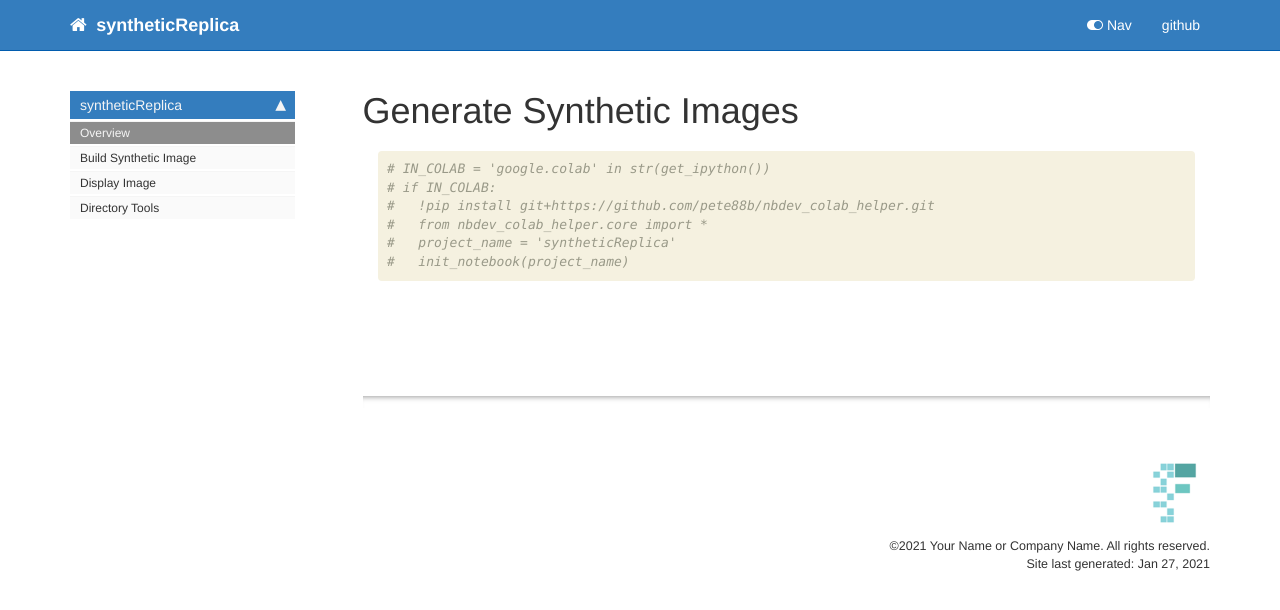
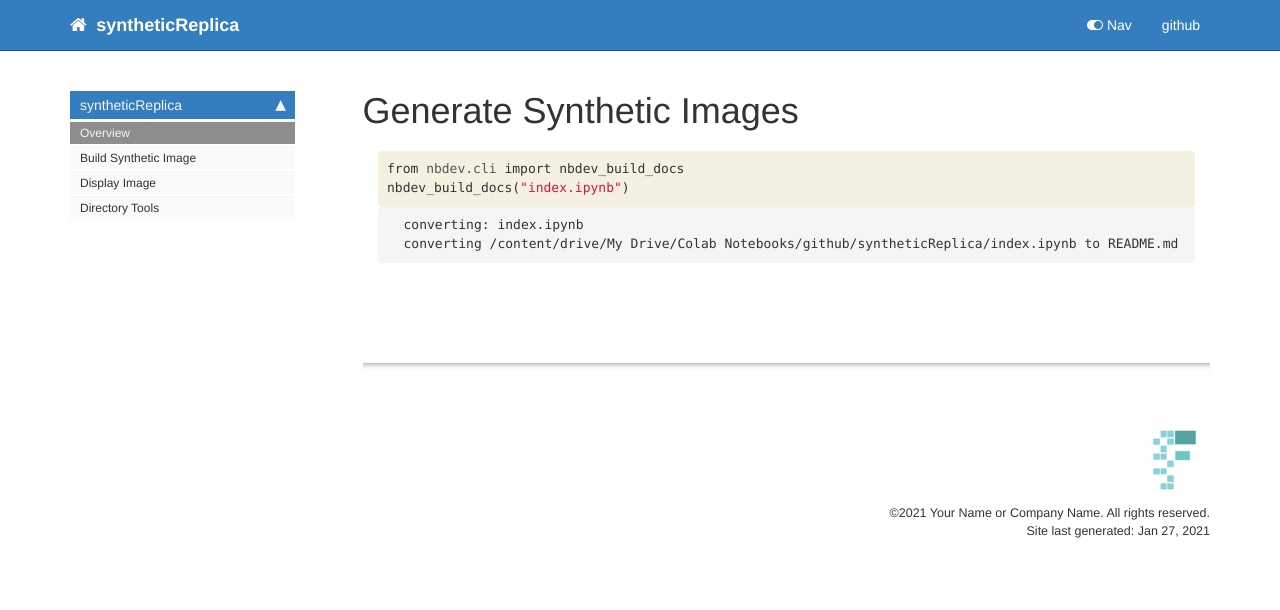
Before and after one commit to chho-work/syntheticReplica, a Jekyll site: the page built from docs/index.html, in a window 1280 px wide. Shown: the top 610 px of the page. Built offline with Jekyll 4.4.1, drawn with Linux system fonts in a browser that asks for light colours; nearby versions of some CDN libraries; comment, search, counter and statistics services are not loaded.

Commit message:
Update index

```diff
--- a/docs/index.html
+++ b/docs/index.html
@@ -36,15 +36,35 @@
 
 <div class="inner_cell">
     <div class="input_area">
-<div class=" highlight hl-ipython3"><pre><span></span><span class="c1"># IN_COLAB = &#39;google.colab&#39; in str(get_ipython())</span>
-<span class="c1"># if IN_COLAB:</span>
-<span class="c1">#   !pip install git+https://github.com/pete88b/nbdev_colab_helper.git</span>
-<span class="c1">#   from nbdev_colab_helper.core import *</span>
-<span class="c1">#   project_name = &#39;syntheticReplica&#39;</span>
-<span class="c1">#   init_notebook(project_name)</span>
+<div class=" highlight hl-ipython3"><pre><span></span><span class="kn">from</span> <span class="nn">nbdev.cli</span> <span class="kn">import</span> <span class="n">nbdev_build_docs</span>
+<span class="n">nbdev_build_docs</span><span class="p">(</span><span class="s2">&quot;index.ipynb&quot;</span><span class="p">)</span>
 </pre></div>
 
     </div>
+</div>
+</div>
+
+<div class="output_wrapper">
+<div class="output">
+
+<div class="output_area">
+
+
+<div class="output_html rendered_html output_subarea ">
+
+</div>
+
+</div>
+
+<div class="output_area">
+
+<div class="output_subarea output_stream output_stdout output_text">
+<pre>converting: index.ipynb
+converting /content/drive/My Drive/Colab Notebooks/github/syntheticReplica/index.ipynb to README.md
+</pre>
+</div>
+</div>
+
 </div>
 </div>
 
```
Also changed, not shown: README.md, 1 other file.
